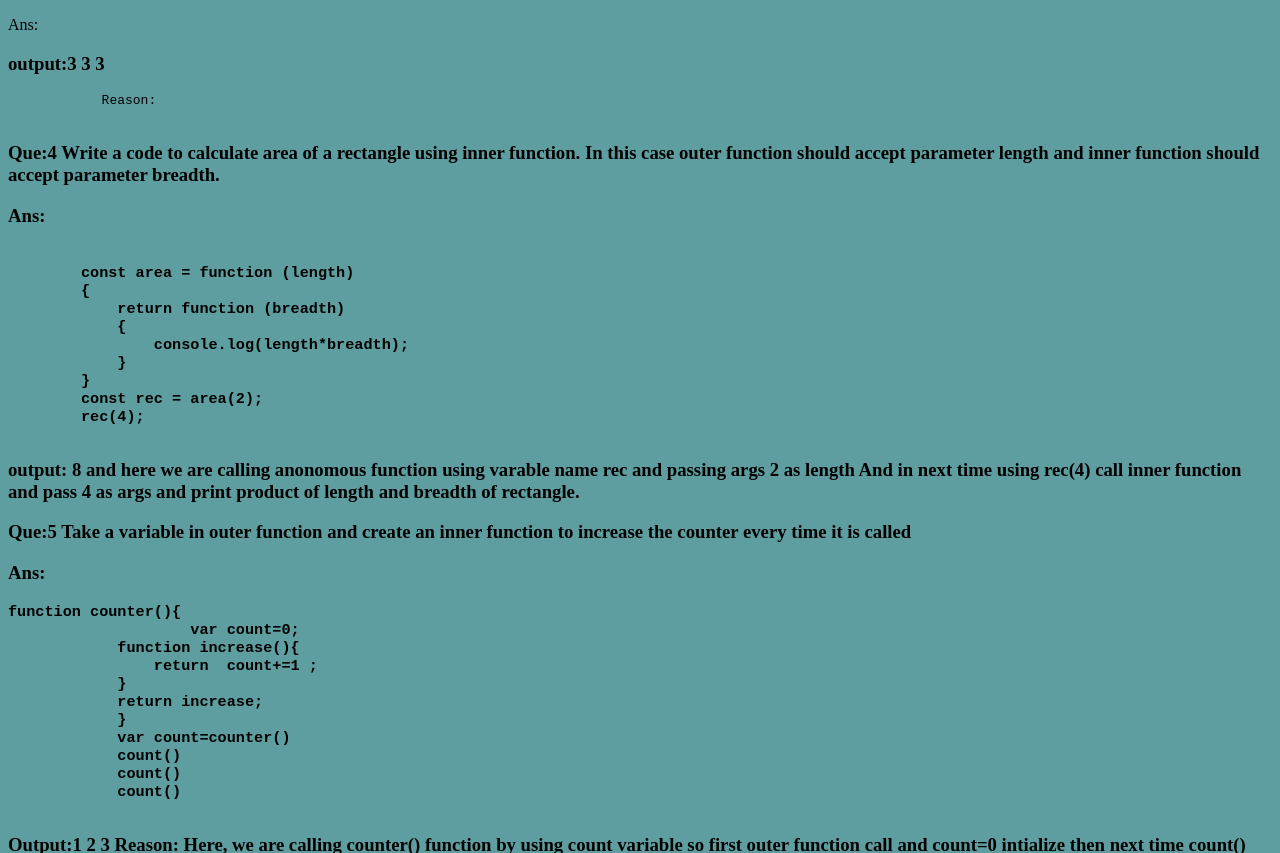
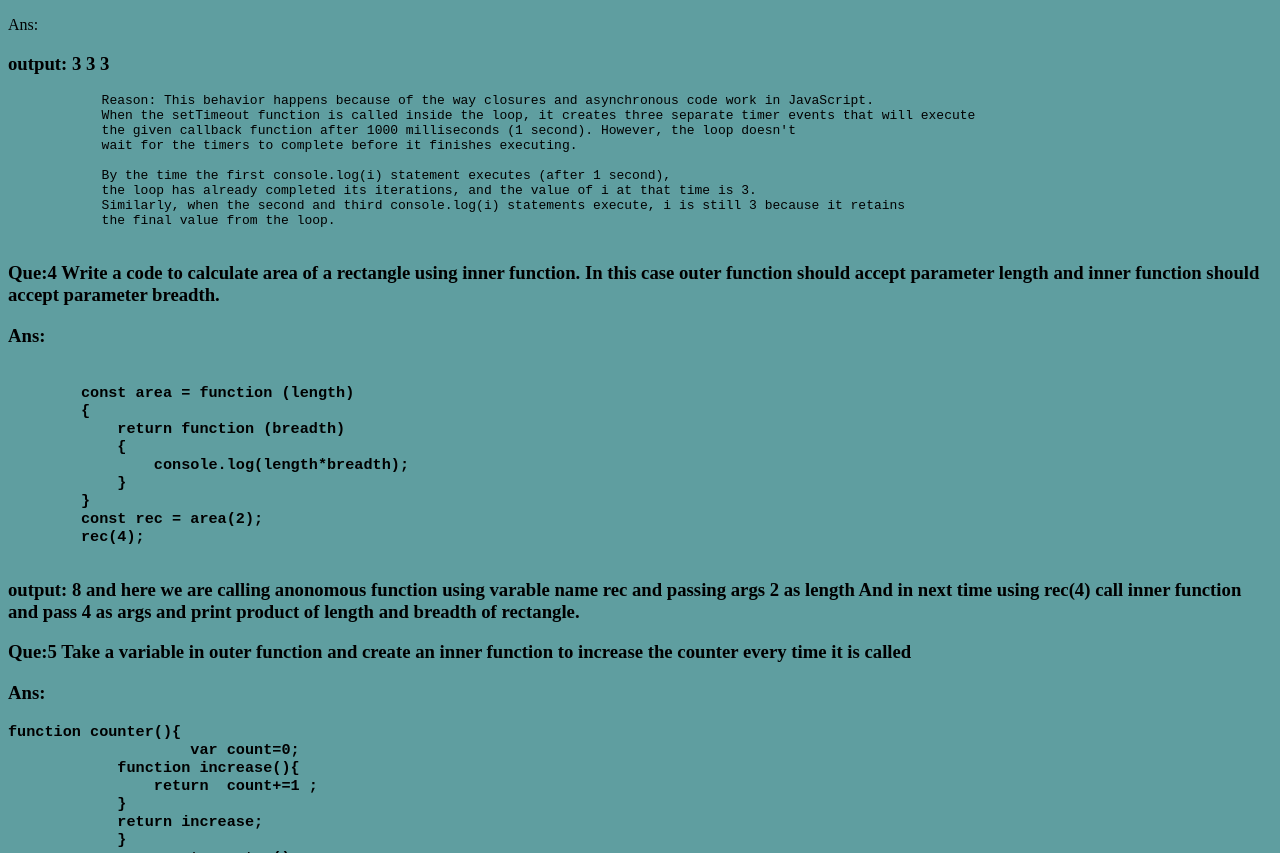
Before and after one commit to teesha2201/closure_function, a plain HTML site: page index.html in a window 1280 px wide. Shown: the part 1288-2141 px from the top of the page. Drawn offline with Linux system fonts and the light colour scheme.

Commit message:
index.html

```diff
--- a/index.html
+++ b/index.html
@@ -81,9 +81,17 @@
         </pre>
     </h3>
     <p>Ans:
-        <h3>output:3 3 3 </h3>
+        <h3>output: 3 3 3</h3>
         <pre>
-            Reason:
+            Reason: This behavior happens because of the way closures and asynchronous code work in JavaScript.
+            When the setTimeout function is called inside the loop, it creates three separate timer events that will execute
+            the given callback function after 1000 milliseconds (1 second). However, the loop doesn't
+            wait for the timers to complete before it finishes executing.
+
+            By the time the first console.log(i) statement executes (after 1 second),
+            the loop has already completed its iterations, and the value of i at that time is 3.
+            Similarly, when the second and third console.log(i) statements execute, i is still 3 because it retains
+            the final value from the loop.
         </pre>
 
     </p>
```
